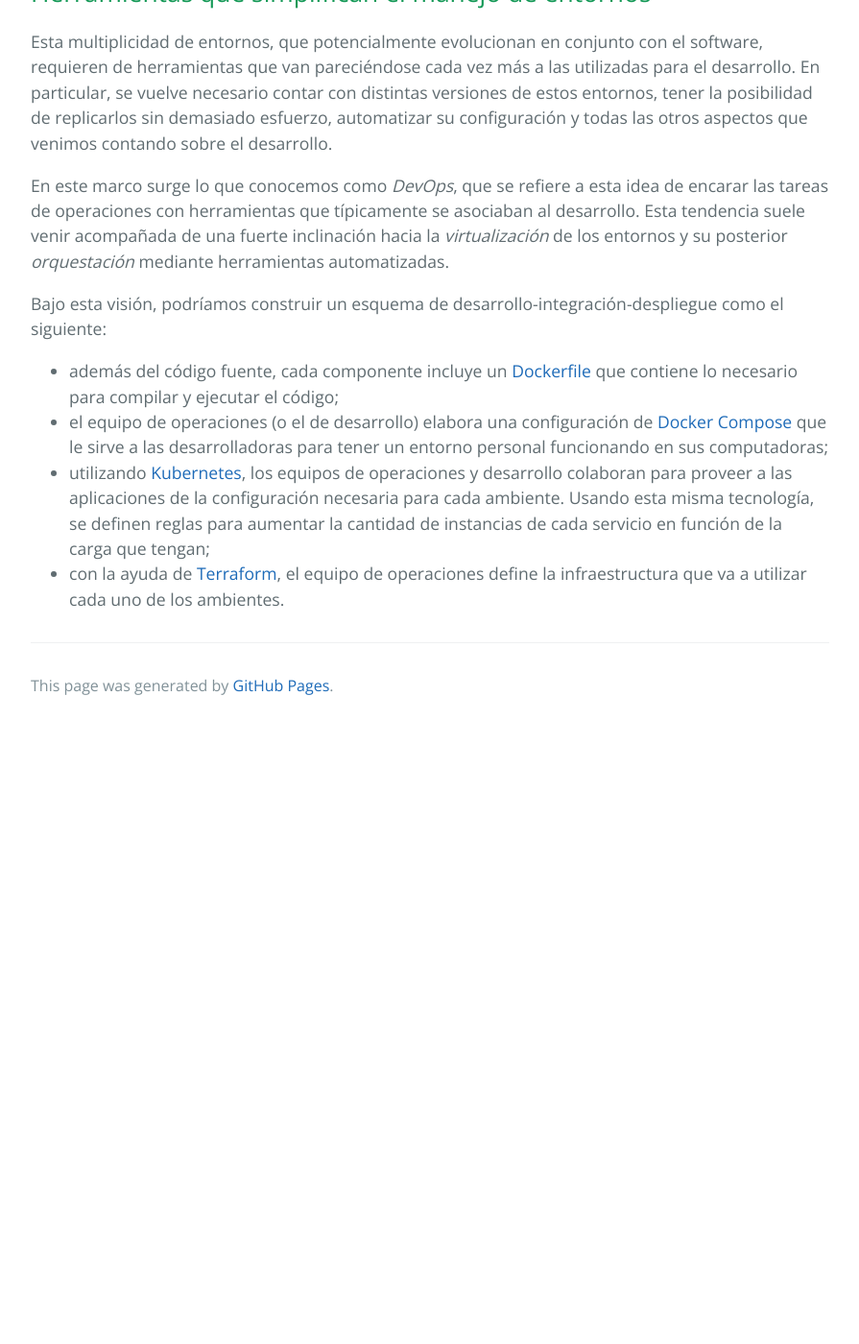
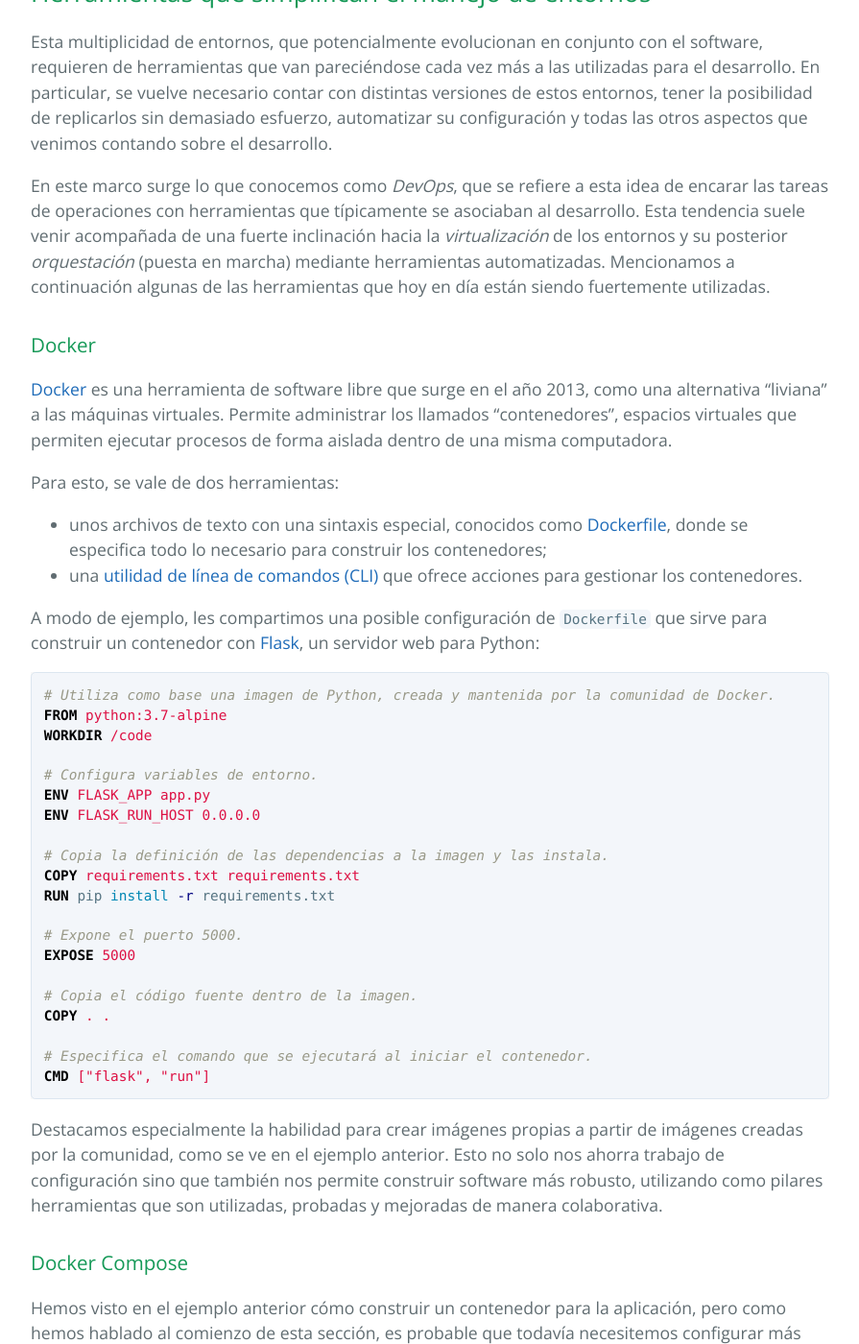
Before and after one commit to clombardi/design-thinking, a Jekyll site: the page built from scm-git/entornos.md, in a window 1280 px wide and 1400 px high, scrolled down 1905 px. Shown: the whole window at 96% size, without its empty margins (192-1087 px from the left). Built offline with Jekyll 4.4.1, drawn with Linux system fonts in a browser that asks for light colours; our own code applies the rules of GitHub Pages for plain Markdown files; before the commit the page ends 2663 px from its top, so only the background shows below that; some of the changed text lies outside the part shown.

Commit message:
unidad 5 - herramientas para configurar entornos

````diff
--- a/scm-git/entornos.md
+++ b/scm-git/entornos.md
@@ -33,10 +33,83 @@ Dependiendo de la complejidad del software que se esté construyendo, es posible
 ## Herramientas que simplifican el manejo de entornos
 Esta multiplicidad de entornos, que potencialmente evolucionan en conjunto con el software, requieren de herramientas que van pareciéndose cada vez más a las utilizadas para el desarrollo. En particular, se vuelve necesario contar con distintas versiones de estos entornos, tener la posibilidad de replicarlos sin demasiado esfuerzo, automatizar su configuración y todas las otros aspectos que venimos contando sobre el desarrollo.
 
-En este marco surge lo que conocemos como _DevOps_, que se refiere a esta idea de encarar las tareas de operaciones con herramientas que típicamente se asociaban al desarrollo. Esta tendencia suele venir acompañada de una fuerte inclinación hacia la _virtualización_ de los entornos y su posterior _orquestación_ mediante herramientas automatizadas.
+En este marco surge lo que conocemos como _DevOps_, que se refiere a esta idea de encarar las tareas de operaciones con herramientas que típicamente se asociaban al desarrollo. Esta tendencia suele venir acompañada de una fuerte inclinación hacia la _virtualización_ de los entornos y su posterior _orquestación_ (puesta en marcha) mediante herramientas automatizadas. Mencionamos a continuación algunas de las herramientas que hoy en día están siendo fuertemente utilizadas.
 
-Bajo esta visión, podríamos construir un esquema de desarrollo-integración-despliegue como el siguiente:
-* además del código fuente, cada componente incluye un [Dockerfile](https://docs.docker.com/engine/reference/builder/) que contiene lo necesario para compilar y ejecutar el código;
-* el equipo de operaciones (o el de desarrollo) elabora una configuración de [Docker Compose](https://docs.docker.com/compose/) que le sirve a las desarrolladoras para tener un entorno personal funcionando en sus computadoras;
-* utilizando [Kubernetes](https://kubernetes.io/), los equipos de operaciones y desarrollo colaboran para proveer a las aplicaciones de la configuración necesaria para cada ambiente. Usando esta misma tecnología, se definen reglas para aumentar la cantidad de instancias de cada servicio en función de la carga que tengan;
-* con la ayuda de [Terraform](https://www.terraform.io/), el equipo de operaciones define la infraestructura que va a utilizar cada uno de los ambientes.
+### Docker
+
+[Docker](https://www.docker.com/) es una herramienta de software libre que surge en el año 2013, como una alternativa "liviana" a las máquinas virtuales. Permite administrar los llamados "contenedores", espacios virtuales que permiten ejecutar procesos de forma aislada dentro de una misma computadora.
+
+Para esto, se vale de dos herramientas:
+* unos archivos de texto con una sintaxis especial, conocidos como [Dockerfile](https://docs.docker.com/engine/reference/builder/), donde se especifica todo lo necesario para construir los contenedores;
+* una [utilidad de línea de comandos (CLI)](https://docs.docker.com/engine/reference/commandline/cli/) que ofrece acciones para gestionar los contenedores.
+
+A modo de ejemplo, les compartimos una posible configuración de `Dockerfile` que sirve para construir un contenedor con [Flask](https://flask.palletsprojects.com/en/1.1.x/), un servidor web para Python:
+
+```dockerfile
+# Utiliza como base una imagen de Python, creada y mantenida por la comunidad de Docker.
+FROM python:3.7-alpine
+WORKDIR /code
+
+# Configura variables de entorno.
+ENV FLASK_APP app.py
+ENV FLASK_RUN_HOST 0.0.0.0
+
+# Copia la definición de las dependencias a la imagen y las instala.
+COPY requirements.txt requirements.txt
+RUN pip install -r requirements.txt
+
+# Expone el puerto 5000.
+EXPOSE 5000
+
+# Copia el código fuente dentro de la imagen.
+COPY . .
+
+# Especifica el comando que se ejecutará al iniciar el contenedor.
+CMD ["flask", "run"]
+```
+
+Destacamos especialmente la habilidad para crear imágenes propias a partir de imágenes creadas por la comunidad, como se ve en el ejemplo anterior. Esto no solo nos ahorra trabajo de configuración sino que también nos permite construir software más robusto, utilizando como pilares herramientas que son utilizadas, probadas y mejoradas de manera colaborativa.
+
+### Docker Compose
+
+Hemos visto en el ejemplo anterior cómo construir un contenedor para la aplicación, pero como hemos hablado al comienzo de esta sección, es probable que todavía necesitemos configurar más cosas.
+
+Imaginemos que la aplicación del ejemplo anterior utiliza dos bases de datos: [Redis](https://redis.io/) como caché y [PostgreSQL](https://www.postgresql.org/) para todas los demás datos que se persisten. En el escenario tradicional, un desarrollador que quiera tener un entorno personal debería instalarse las herramientas de Python, una base de datos Postgre y un Redis, y luego configurar permisos, puertos, credenciales, y un largo etcétera. Usando Docker podríamos simplemente levantar tres contenedores, uno con la aplicación y uno con cada base de datos.
+
+Para este tipo de escenarios, existe una herramienta llamada [Docker Compose](https://docs.docker.com/compose/) que permite concentrar en un solo lugar la configuración de los distintos contenedores, y definir allí mismo cómo interactúan. Tenemos además la ventaja de contar con un [gran repositorio de imágenes](https://hub.docker.com/) ya configuradas, lo cual nos permite fácilmente armar un entorno a partir de imágenes construidas por la comunidad.
+
+En resumen, un `docker-compose.yaml` que nos serviría para levantar un entorno para la aplicación del ejemplo se vería así:
+
+```yaml
+version: '3'
+services:
+  web:
+    build: .
+    ports:
+      - "5000:5000"
+  cache:
+    image: "redis:alpine"
+  db:
+    image: "postgres:10-alpine"
+    environment:
+      POSTGRES_PASSWORD: example
+```
+
+Por defecto, las bases de datos expondrán los puertos estándar, lo cual resulta más que suficiente para un entorno de desarrollo. Levantar este entorno resulta tan sencillo como ejecutar `docker-compose up` en el directorio donde se encuentre el archivo YAML.
+
+### Kubernetes
+
+Si bien Docker Compose resulta conveniente para levantar entornos sencillos, no soporta muchas funcionalidades que podrían interesarnos en un ambiente productivo: réplicas, balanceo de carga, posibilidad de escalar, monitoreo, almacenamiento, seguridad...
+
+Para cubrir este vacío aparece [Kubernetes](https://kubernetes.io/es/), otra herramienta de código abierto que permite, según su propia documentación, "automatizar la implementación, el escalado y la administración de aplicaciones en contenedores". Esta actividad muchas veces es conocida como _orquestación_, y Kubernetes ofrece una serie de comandos para automatizarla.
+
+### En resumen
+
+Bajo esta visión _DevOps_, y utilizando las tres herramientas descriptas, podríamos construir un flujo de desarrollo-integración-despliegue como el siguiente:
+
+1. El equipo de operaciones (o el de desarrollo) elabora una configuración de Docker Compose que le sirve a las desarrolladoras para tener un entorno personal funcionando en sus computadoras. Cuando el entorno cambia (porque, por ejemplo, se incluye una nueva base de datos) o cuando una nueva persona se incorpora al equipo, lo único que deben hacer para tener su entorno funcionando es descargar la última versión de la configuración y reiniciar el servicio.
+1. En el repositorio de cada componente se incluye, además del código fuente, un `Dockerfile` que contiene los comandos que realizan todas las tareas necesarias para generar una imagen de la nueva versión del código: descargar dependencias, compilar, ofuscar, etcétera.
+1. Utilizando Kubernetes, los equipos de operaciones y desarrollo colaboran para proveer a las aplicaciones de la configuración necesaria para cada entorno. Usando esta misma tecnología, se definen reglas de monitoreo para cada aplicación, así como condiciones para aumentar o disminuir la cantidad de instancias de cada servicio en función de la carga que tengan.
+
+_(algún esquema así ayudaría a terminar de comprender el flujo que se propone)_
+![Infraestructura virtualizada](./images/docker-kubernetes.jpg)
````
Also changed, not shown: scm-git/images/docker-kubernetes.jpg (added).
